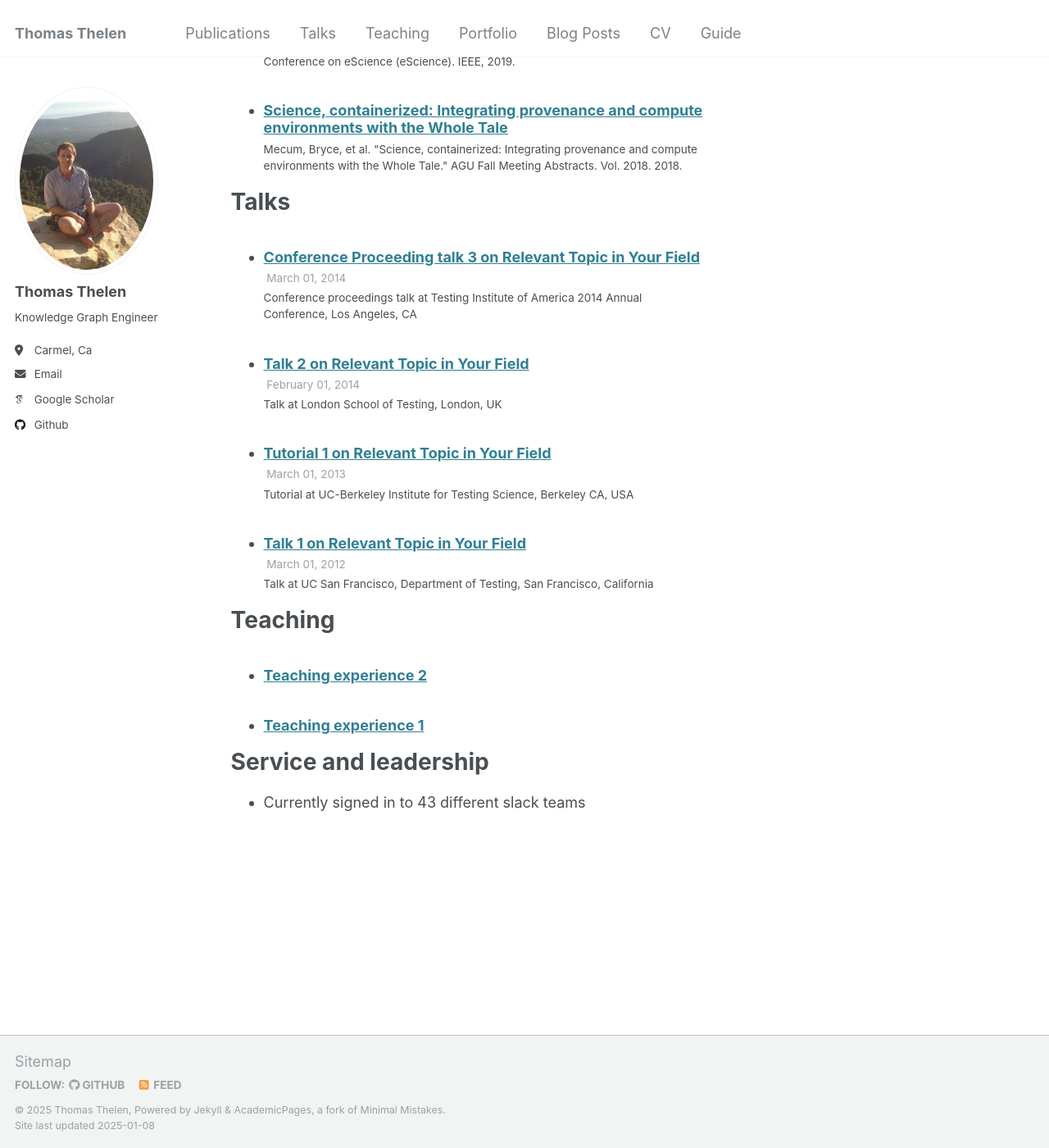
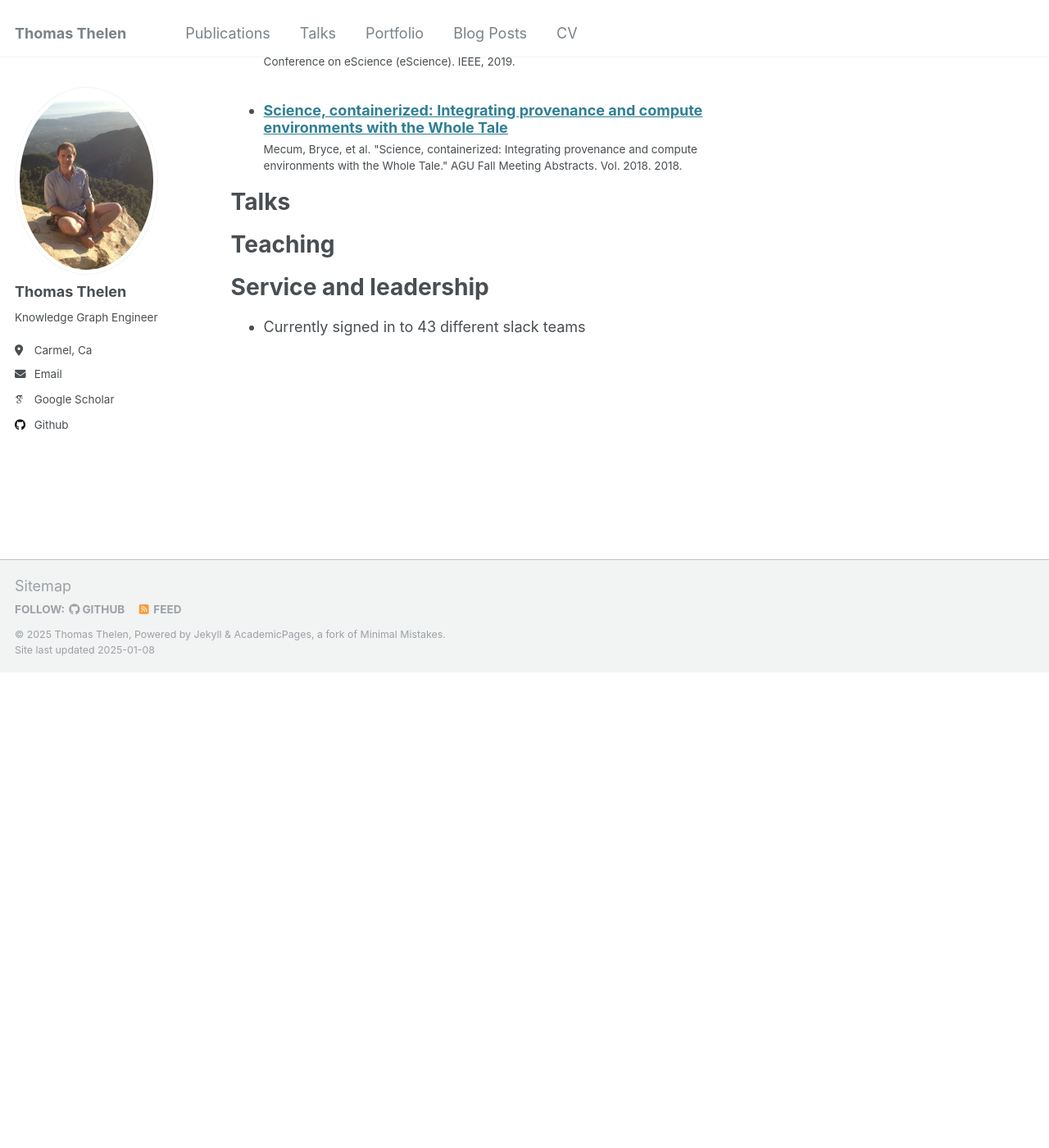
Before and after one commit to ThomasThelen/thomasthelen.github.io, a Jekyll site: the page built from _pages/cv.md, in a window 1280 px wide and 1400 px high, scrolled down 2234 px. Shown: the whole window at 82% size. Built offline with Jekyll 4.4.1, drawn with Linux system fonts in a browser that asks for light colours; some web fonts are replaced; after the commit the page ends 3054 px from its top, so only the background shows below that.

Commit message:
Remove teaching

```diff
--- a/_config.yml
+++ b/_config.yml
@@ -213,7 +213,7 @@
 # These settings control the types of collections used by the template
 collections:
   teaching:
-    output: true
+    output: false
     permalink: /:collection/:path/
   publications:
     output: true
@@ -246,15 +246,6 @@
     values:
       layout: single
       author_profile: true
-  # _teaching
-  - scope:
-      path: ""
-      type: teaching
-    values:
-      layout: single
-      author_profile: true
-      share: true
-      comments: true
   # _publications
   - scope:
       path: ""
--- a/_data/navigation.yml
+++ b/_data/navigation.yml
@@ -11,9 +11,6 @@
   - title: "Talks"
     url: /talks/
 
-  - title: "Teaching"
-    url: /teaching/
-
   - title: "Portfolio"
     url: /portfolio/
 
@@ -22,6 +19,3 @@
 
   - title: "CV"
     url: /cv/
-
-  - title: "Guide"
-    url: /markdown/
--- a/_talks/2012-03-01-talk-1.md
+++ /dev/null
@@ -1,11 +0,0 @@
----
-title: "Talk 1 on Relevant Topic in Your Field"
-collection: talks
-type: "Talk"
-permalink: /talks/2012-03-01-talk-1
-venue: "UC San Francisco, Department of Testing"
-date: 2012-03-01
-location: "San Francisco, California"
----
-
-This is a description of your talk, which is a markdown file that can be all markdown-ified like any other post. Yay markdown!
--- a/_talks/2013-03-01-tutorial-1.md
+++ /dev/null
@@ -1,13 +0,0 @@
----
-title: "Tutorial 1 on Relevant Topic in Your Field"
-collection: talks
-type: "Tutorial"
-permalink: /talks/2013-03-01-tutorial-1
-venue: "UC-Berkeley Institute for Testing Science"
-date: 2013-03-01
-location: "Berkeley CA, USA"
----
-
-[More information here](http://exampleurl.com)
-
-This is a description of your tutorial, note the different field in type. This is a markdown files that can be all markdown-ified like any other post. Yay markdown!
--- a/_talks/2014-02-01-talk-2.md
+++ /dev/null
@@ -1,13 +0,0 @@
----
-title: "Talk 2 on Relevant Topic in Your Field"
-collection: talks
-type: "Talk"
-permalink: /talks/2014-02-01-talk-2
-venue: "London School of Testing"
-date: 2014-02-01
-location: "London, UK"
----
-
-[More information here](http://example2.com)
-
-This is a description of your talk, which is a markdown files that can be all markdown-ified like any other post. Yay markdown!
--- a/_talks/2014-03-01-talk-3.md
+++ /dev/null
@@ -1,11 +0,0 @@
----
-title: "Conference Proceeding talk 3 on Relevant Topic in Your Field"
-collection: talks
-type: "Conference proceedings talk"
-permalink: /talks/2014-03-01-talk-3
-venue: "Testing Institute of America 2014 Annual Conference"
-date: 2014-03-01
-location: "Los Angeles, CA"
----
-
-This is a description of your conference proceedings talk, note the different field in type. You can put anything in this field.
--- a/_teaching/2014-spring-teaching-1.md
+++ /dev/null
@@ -1,20 +0,0 @@
----
-title: "Teaching experience 1"
-collection: teaching
-type: "Undergraduate course"
-permalink: /teaching/2014-spring-teaching-1
-venue: "University 1, Department"
-date: 2014-01-01
-location: "City, Country"
----
-
-This is a description of a teaching experience. You can use markdown like any other post.
-
-Heading 1
-======
-
-Heading 2
-======
-
-Heading 3
-======
--- a/_teaching/2015-spring-teaching-2.md
+++ /dev/null
@@ -1,20 +0,0 @@
----
-title: "Teaching experience 2"
-collection: teaching
-type: "Workshop"
-permalink: /teaching/2015-spring-teaching-1
-venue: "University 1, Department"
-date: 2015-01-01
-location: "City, Country"
----
-
-This is a description of a teaching experience. You can use markdown like any other post.
-
-Heading 1
-======
-
-Heading 2
-======
-
-Heading 3
-======
```
Also changed, not shown: _pages/teaching.html (deleted, +0 -12 lines).
